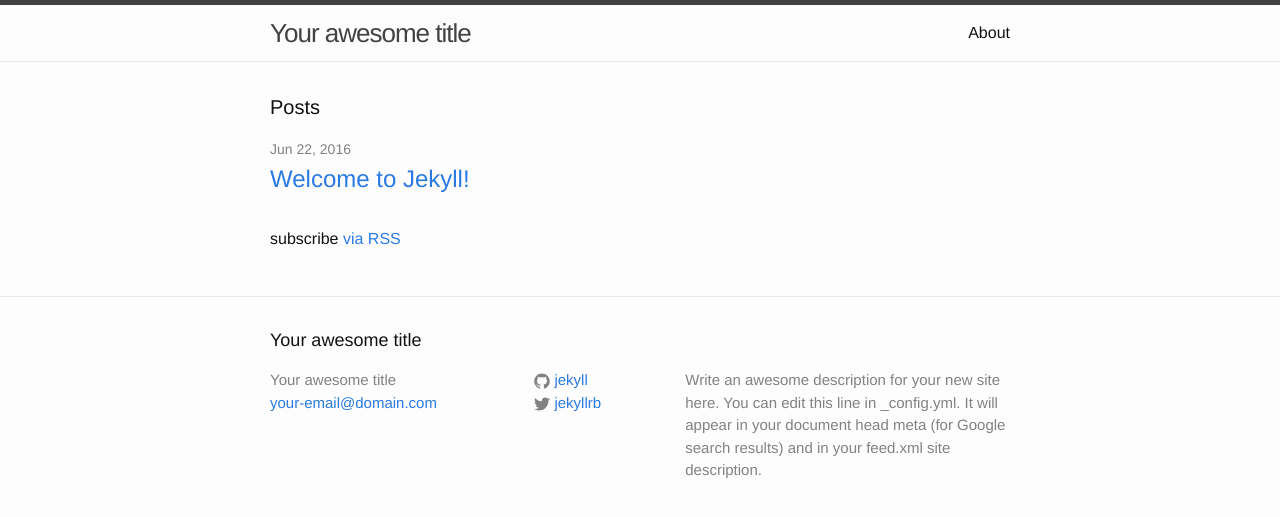
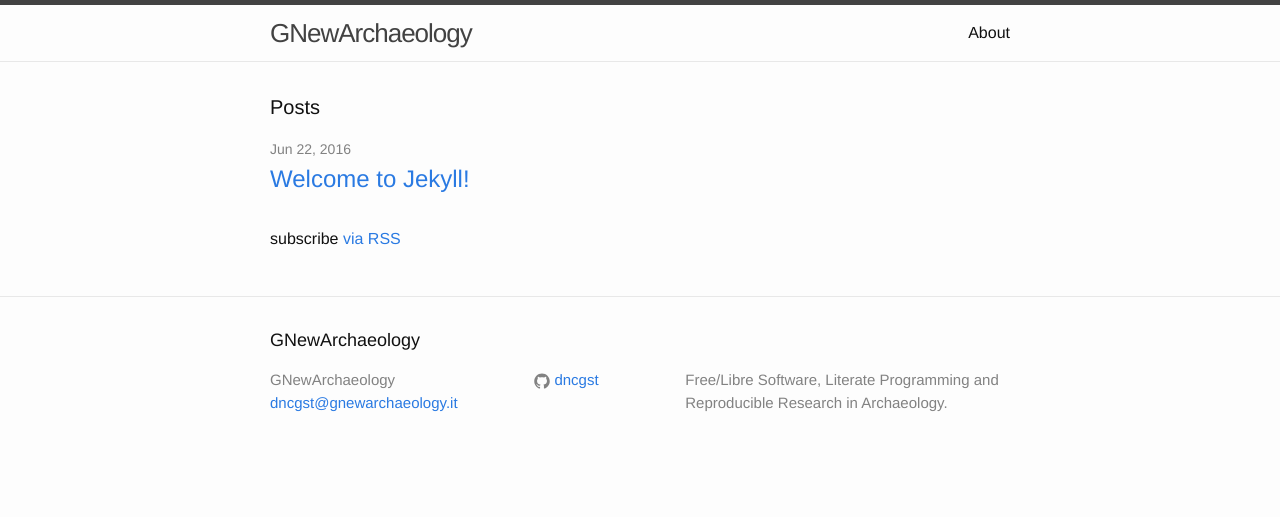
Before and after one commit to dncgst/dncgst.github.io, a Jekyll site: the page built from index.html, in a window 1280 px wide. Shown: the top 517 px of the page. Built offline with Jekyll 4.4.1, drawn with Linux system fonts in a browser that asks for light colours.

Commit message:
minor changes @ config

```diff
--- a/_config.yml
+++ b/_config.yml
@@ -6,16 +6,14 @@
 # 'jekyll serve'. If you change this file, please restart the server process.
 
 # Site settings
-title: Your awesome title
-email: your-email@domain.com
+title: GNewArchaeology
+email: dncgst@gnewarchaeology.it
 description: > # this means to ignore newlines until "baseurl:"
-  Write an awesome description for your new site here. You can edit this
-  line in _config.yml. It will appear in your document head meta (for
-  Google search results) and in your feed.xml site description.
+  Free/Libre Software, Literate Programming and Reproducible Research in Archaeology.
 baseurl: "" # the subpath of your site, e.g. /blog
-url: "http://yourdomain.com" # the base hostname & protocol for your site
-twitter_username: jekyllrb
-github_username:  jekyll
+url: "http://www.gnewarchaeology.it" # the base hostname & protocol for your site
+#twitter_username: dncgst
+github_username: dncgst
 
 # Build settings
 markdown: kramdown
```
